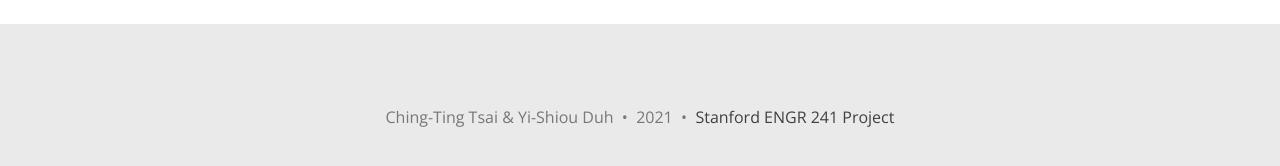
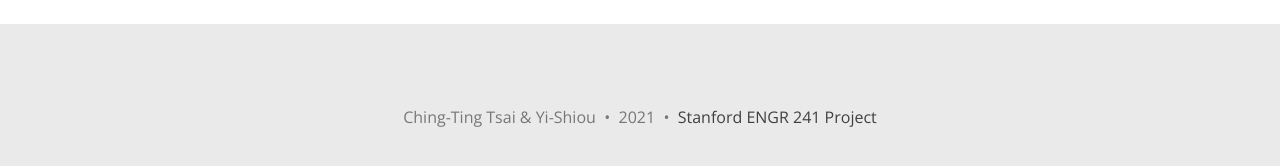
Before and after one commit to tingtsai/PrintableOptics, a Jekyll site: the page built from index.html, in a window 1280 px wide and 1369 px high. Shown: the part 1180-1346 px from the top of the window. Built offline with Jekyll 4.4.1, drawn with Linux system fonts in a browser that asks for light colours; nearby versions of some CDN libraries; the list of posts is cut into pages by our own code.

Commit message:
Update _config.yml

```diff
--- a/_config.yml
+++ b/_config.yml
@@ -1,5 +1,5 @@
 title: PrintableOptics
-author: Ching-Ting Tsai & Yi-Shiou Duh
+author: Ching-Ting Tsai & Yi-Shiou
 
 #--- List of links in the navigation bar ---#
 navbar-links:
```
